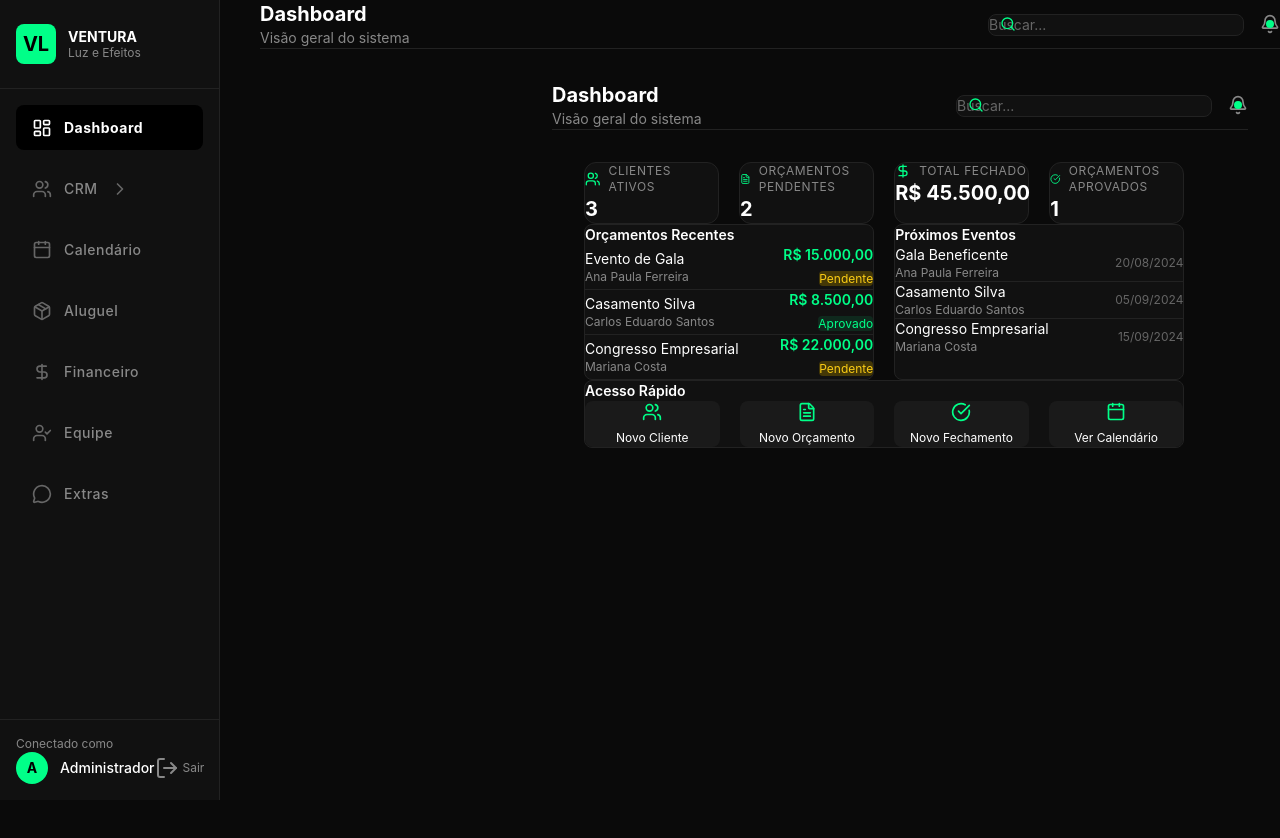
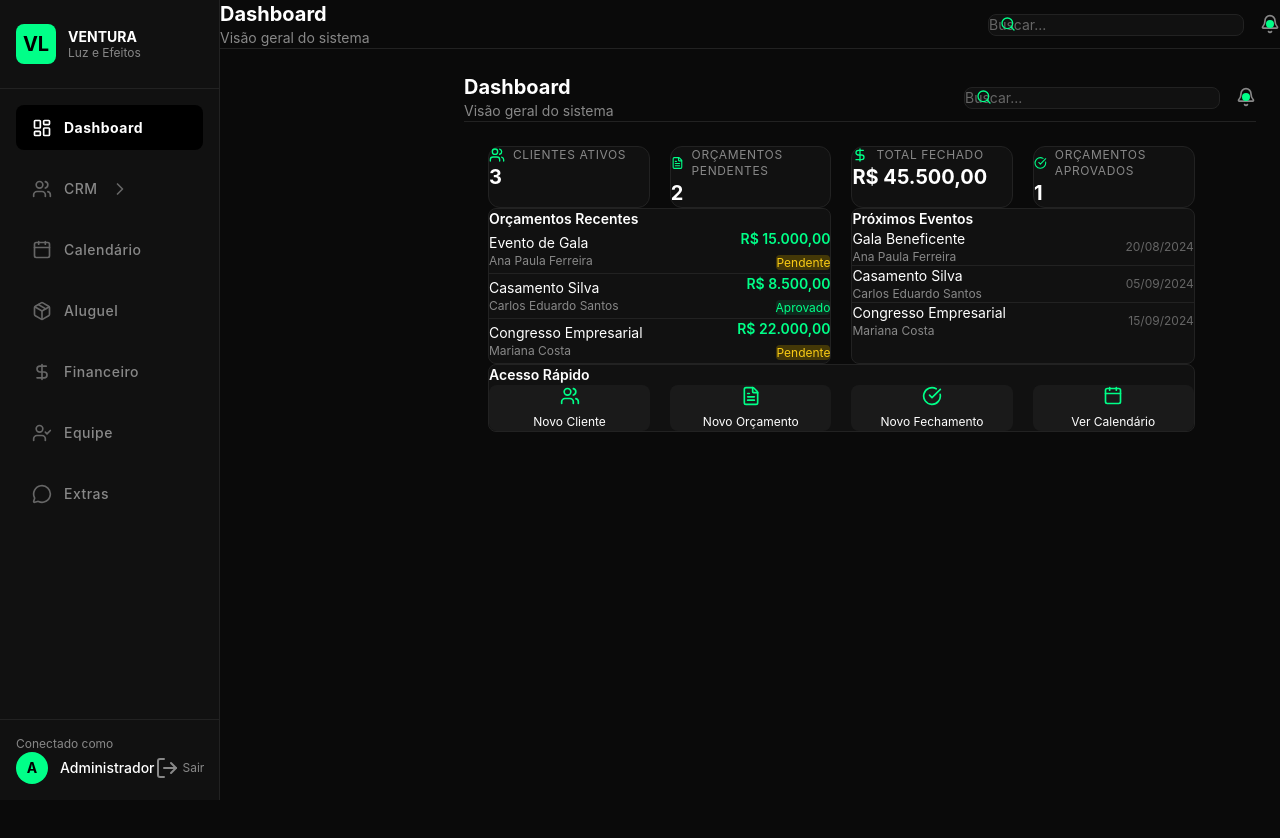
Before and after one commit to projetoVentura/SistemaVentura, a React (Vite) app: page / in a window 1280 px wide. Shown: the top 838 px of the page. Built offline with nearby package versions, Linux system fonts and the light colour scheme.

Commit message:
fix: layout com style inline

```diff
--- a/src/components/layout/Layout.jsx
+++ b/src/components/layout/Layout.jsx
@@ -3,11 +3,13 @@
 
 export function Layout({ children, title }) {
   return (
-    <div className="layout-container">
+    <div style={{ display: 'flex', minHeight: '100vh', backgroundColor: '#0a0a0a' }}>
       <Sidebar />
-      <div className="main-content">
+      <div style={{ marginLeft: '220px', flex: 1, display: 'flex', flexDirection: 'column', minHeight: '100vh' }}>
         <Header title={title} />
-        <main className="main-inner">{children}</main>
+        <main style={{ flex: 1, padding: '24px', backgroundColor: '#0a0a0a' }}>
+          {children}
+        </main>
       </div>
     </div>
   );
```
